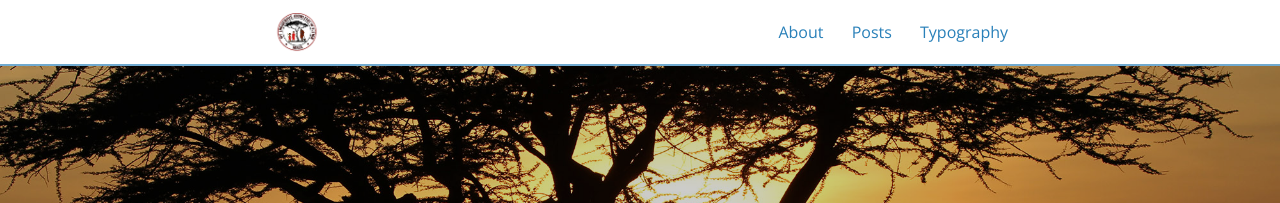
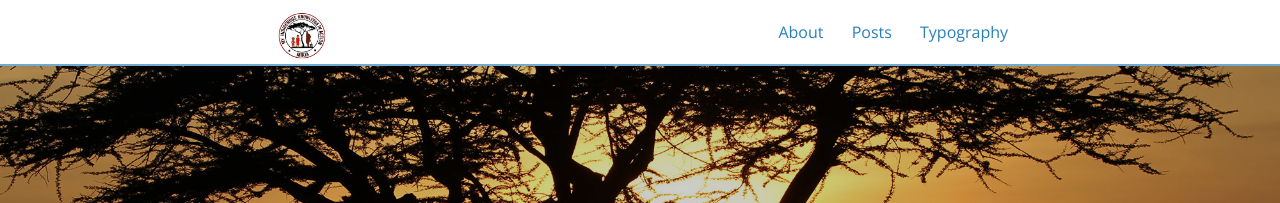
Before and after one commit to mikiakenya/mikiakenya.github.io, a Jekyll site: the page built from index.html, in a window 1280 px wide. Shown: the top 203 px of the page. Built offline with Jekyll 4.4.1, drawn with Linux system fonts in a browser that asks for light colours; nearby versions of some CDN libraries; the list of posts is cut into pages by our own code.

Commit message:
Attempting to change only logo size

```diff
--- a/_sass/_layout.scss
+++ b/_sass/_layout.scss
@@ -150,7 +150,7 @@ pre code.hljs {
     	padding-left: $em-base;
     }
     img {
-      max-height: 2.5em;
+      max-height: 3em;
       margin-top: 0.75em;
       padding-right: 1em;
     }
```
